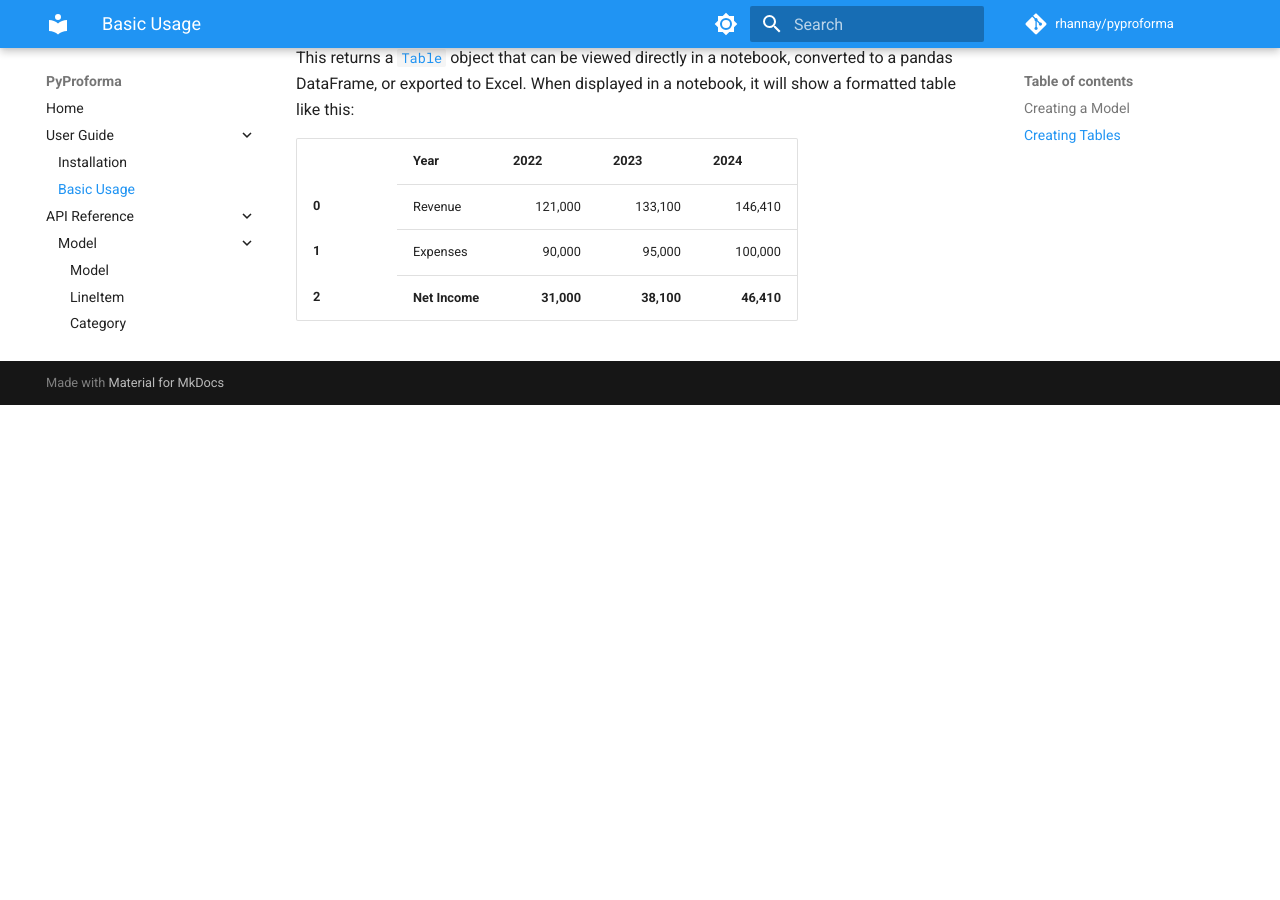
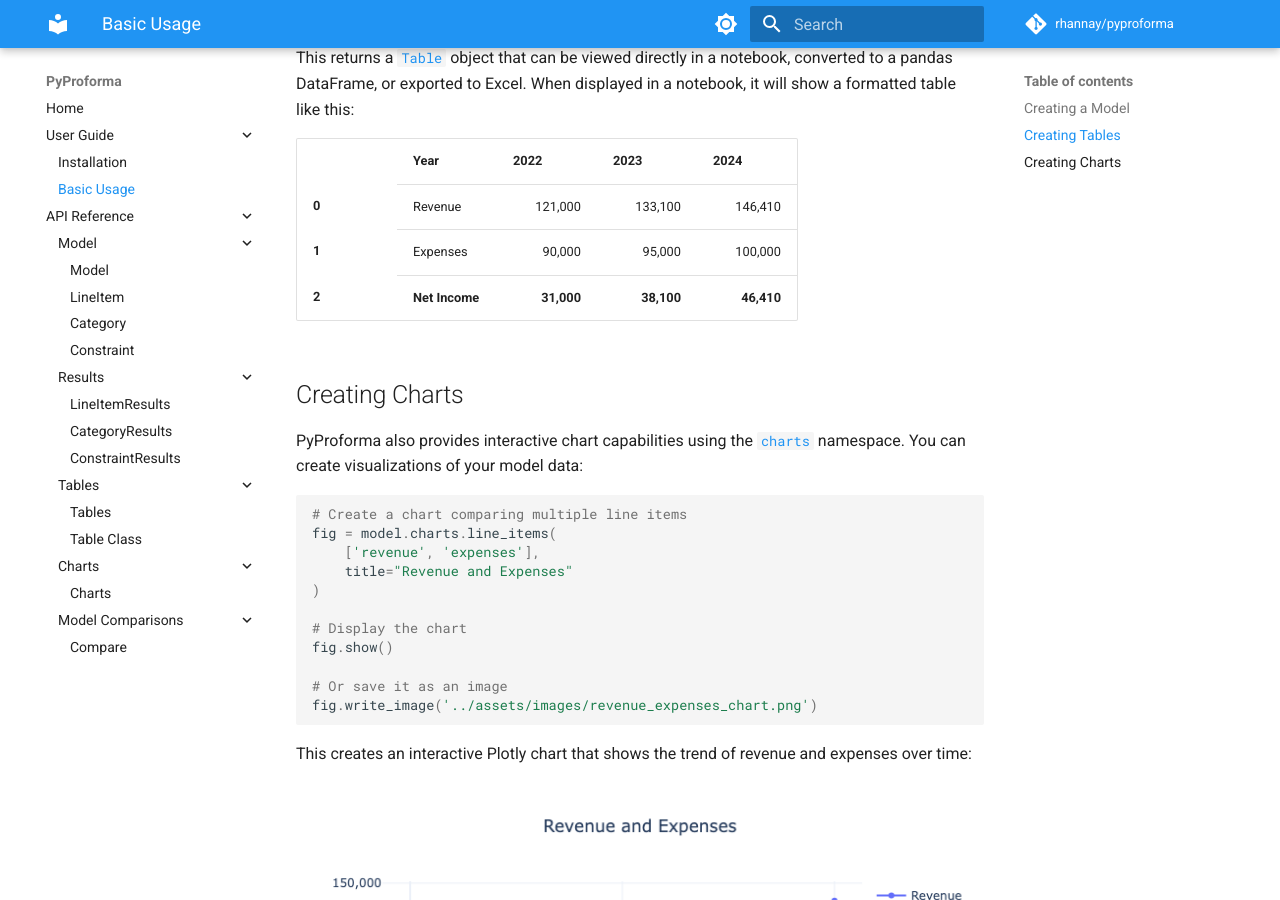
Before and after one commit to rhannay/pyproforma, an MkDocs documentation site: the page built from docs/user-guide/basic-usage.md, in a window 1280 px wide and 900 px high, scrolled down 1327 px. Built offline with MkDocs 1.6.1 and Material for MkDocs 9.7.7, drawn with Linux system fonts in a browser that asks for light colours; comment, search, counter and statistics services are not loaded; before the commit the page ends 1732 px from its top, so only the background shows below that.

Commit message:
Implement code changes to enhance functionality and improve performance

````diff
--- a/docs/user-guide/basic-usage.md
+++ b/docs/user-guide/basic-usage.md
@@ -111,3 +111,25 @@
     </tr>
   </tbody>
 </table>
+
+## Creating Charts
+
+PyProforma also provides interactive chart capabilities using the [`charts`](../api/charts.md) namespace. You can create visualizations of your model data:
+
+```python
+# Create a chart comparing multiple line items
+fig = model.charts.line_items(
+    ['revenue', 'expenses'],
+    title="Revenue and Expenses"
+)
+
+# Display the chart
+fig.show()
+
+# Or save it as an image
+fig.write_image('../assets/images/revenue_expenses_chart.png')
+```
+
+This creates an interactive Plotly chart that shows the trend of revenue and expenses over time:
+
+![Revenue and Expenses Chart](../assets/images/basic_usage_chart.png)
````
Also changed, not shown: docs/assets/images/basic_usage_chart.png (added).
